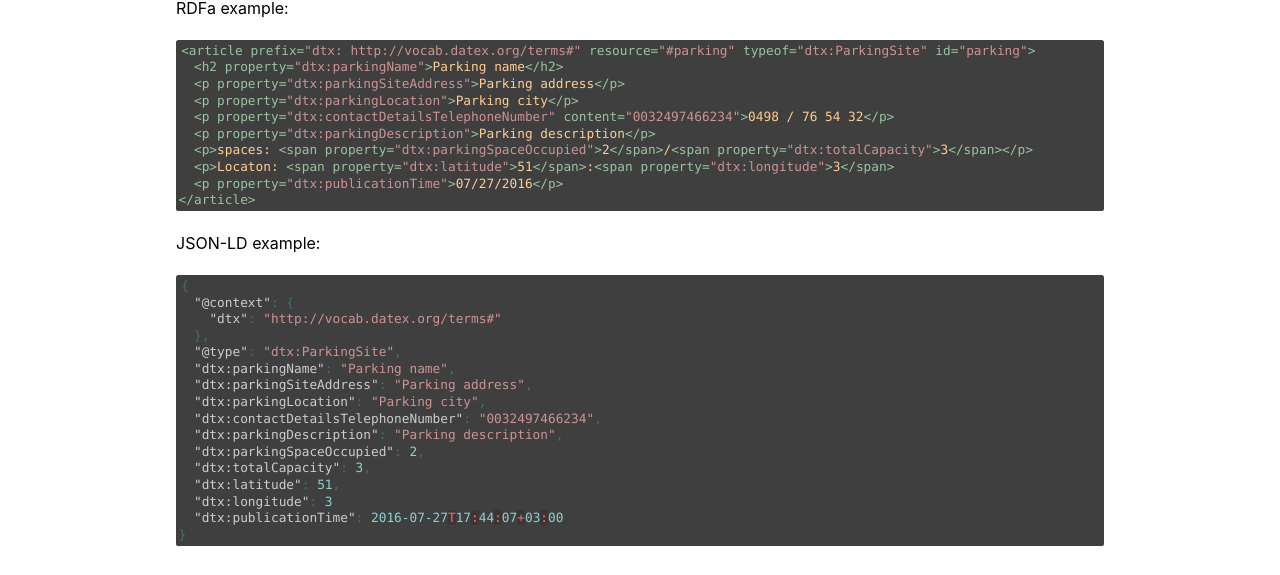
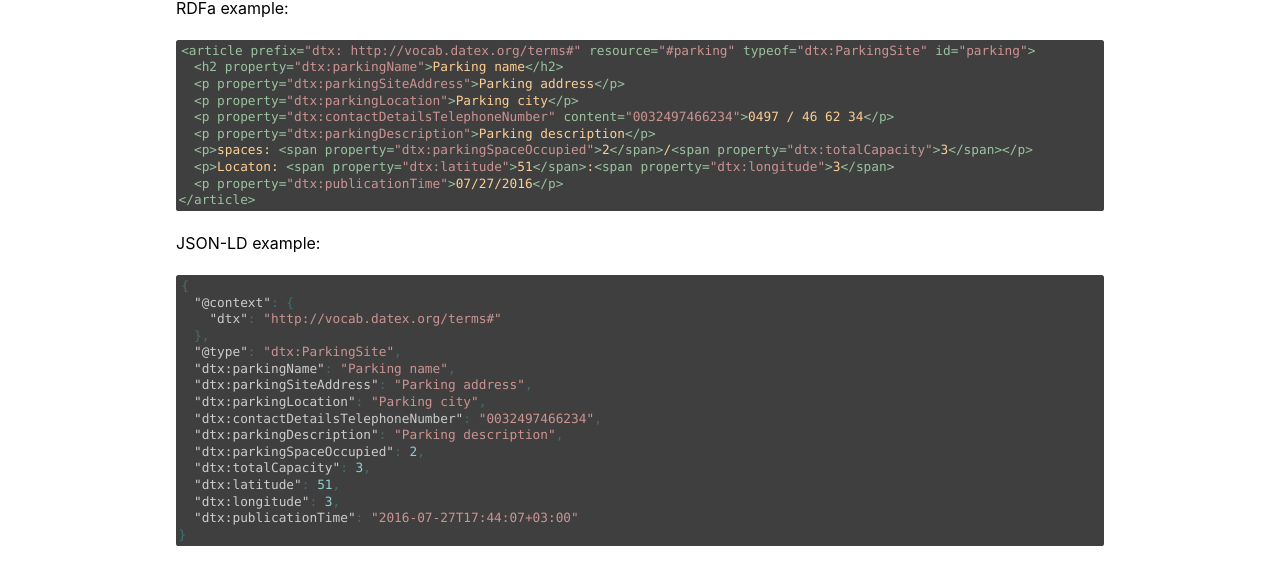
Before and after one commit to osoc16/mobylink, a Jekyll site: the page built from _examples/parking.md, in a window 1280 px wide. Shown: the part 833-1408 px from the top of the page. Built offline with Jekyll 4.4.1, drawn with Linux system fonts in a browser that asks for light colours.

Commit message:
fix typos
json wasn't valid and phone wasn't consistent

````diff
--- a/_examples/parking.md
+++ b/_examples/parking.md
@@ -44,7 +44,7 @@ RDFa example:
   <h2 property="dtx:parkingName">Parking name</h2>
   <p property="dtx:parkingSiteAddress">Parking address</p>
   <p property="dtx:parkingLocation">Parking city</p>
-  <p property="dtx:contactDetailsTelephoneNumber" content="0032497466234">0498 / 76 54 32</p>
+  <p property="dtx:contactDetailsTelephoneNumber" content="0032497466234">0497 / 46 62 34</p>
   <p property="dtx:parkingDescription">Parking description</p>
   <p>spaces: <span property="dtx:parkingSpaceOccupied">2</span>/<span property="dtx:totalCapacity">3</span></p>
   <p>Locaton: <span property="dtx:latitude">51</span>:<span property="dtx:longitude">3</span>
@@ -68,7 +68,7 @@ JSON-LD example:
   "dtx:parkingSpaceOccupied": 2,
   "dtx:totalCapacity": 3,
   "dtx:latitude": 51,
-  "dtx:longitude": 3
-  "dtx:publicationTime": 2016-07-27T17:44:07+03:00
+  "dtx:longitude": 3,
+  "dtx:publicationTime": "2016-07-27T17:44:07+03:00"
 }
 ```
````
